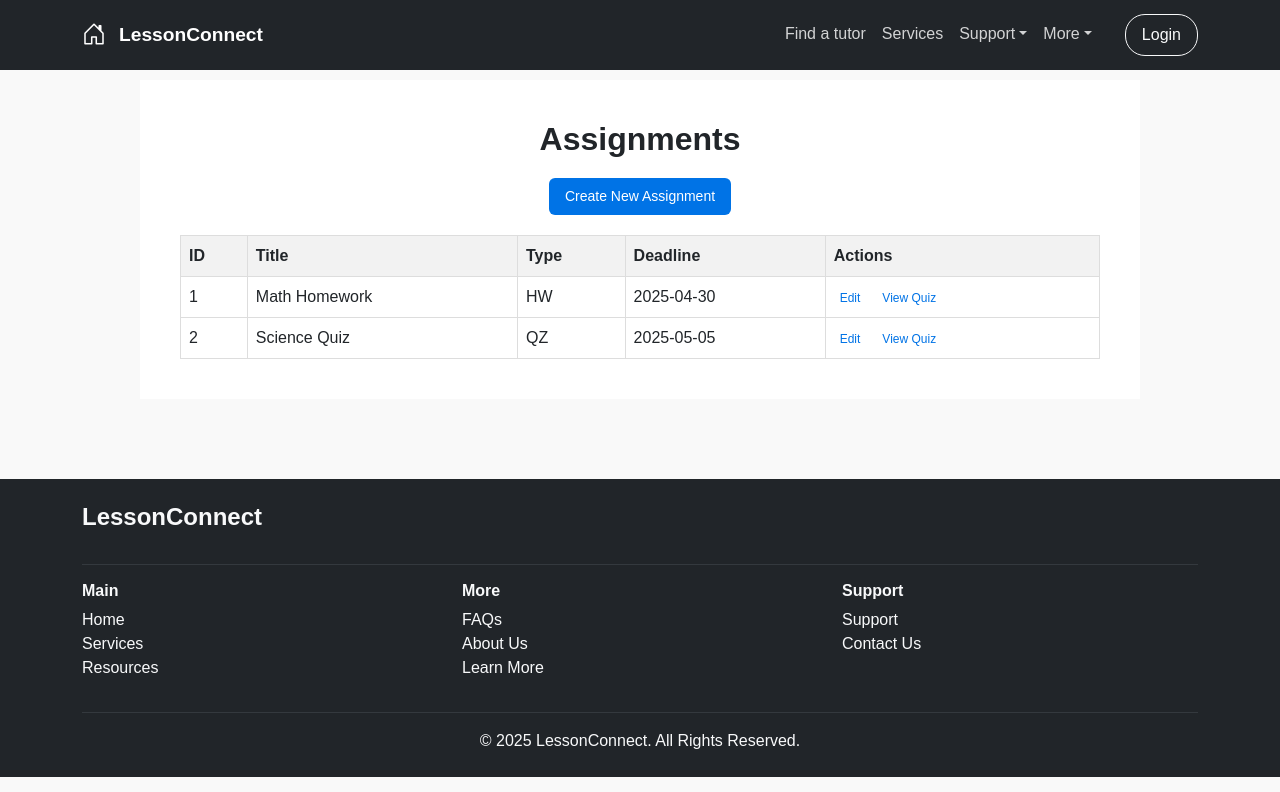
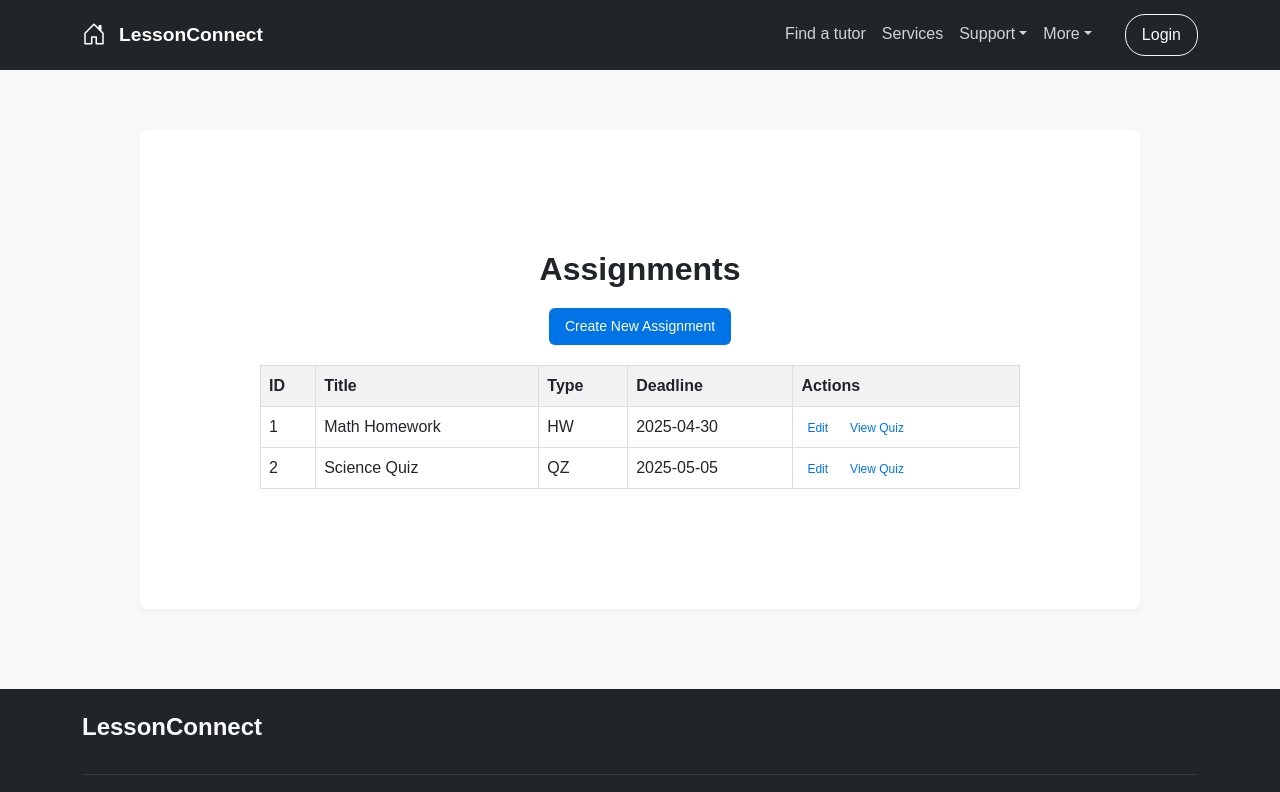
Before and after one commit to UNLV-CS472-672/2025-S-GROUP2-LessonConnect, a React (Vite) app in the folder frontend/: page /assignment_create in a window 1280 px wide. Shown: the top 792 px of the page. Built offline with nearby package versions, Linux system fonts and the light colour scheme.

Commit message:
fixed margins in the create assignment page.

```diff
--- a/frontend/src/Components/AssignmentCreate.jsx
+++ b/frontend/src/Components/AssignmentCreate.jsx
@@ -15,8 +15,8 @@ const AssignmentCreate = () => {
     ];
 
     const questions = [
-        { id: 1, type: 'MC', text: 'What is 2 + 2?', points: 1 },
-        { id: 2, type: 'SA', text: 'Define gravity.', points: 2 }
+        { id: 1, type: 'MC', text: 'What is 2 + 2?', points: 1, solution: 4 },
+        { id: 2, type: 'SA', text: 'Define gravity.', points: 2, solution: 'Ask Newton' },
     ];
 
     const handleAddChoice = () => {
@@ -144,6 +144,7 @@ const AssignmentCreate = () => {
                             <th className="assignment-create_label">Type</th>
                             <th className="assignment-create_label">Points</th>
                             <th className="assignment-create_label">Question</th>
+                            <th className="assignment-create_label">Solution</th>
                         </tr>
                         </thead>
                         <tbody>
@@ -153,6 +154,7 @@ const AssignmentCreate = () => {
                                 <td className="assignment-create_cell">{q.type}</td>
                                 <td className="assignment-create_cell">{q.points}</td>
                                 <td className="assignment-create_cell">{q.text}</td>
+                                <td className="assignment-create_cell">{q.solution}</td>
                             </tr>
                         ))}
                         </tbody>
--- a/frontend/src/Styles/AssignmentCreate.css
+++ b/frontend/src/Styles/AssignmentCreate.css
@@ -1,81 +1,92 @@
-/*.assignment-create_container {*/
-/*    font-family: Arial, sans-serif;*/
-/*    padding: 40px;*/
-/*    background-color: #fff;*/
-/*    margin: 140px;*/
-/*}*/
 
-/*.assignment-create_container .assignment-create_header {*/
-/*    font-size: 32px;*/
-/*    font-weight: bold;*/
-/*    margin-bottom: 20px;*/
-/*    text-align: center;*/
-/*}*/
+.assignment-create_container {
+    margin-top: 100px !important;
+    padding-top: 20px;
+}
+.assignment-create_container {
+    font-family: Arial, sans-serif;
+    padding: 40px;
+    background-color: #fff;
+    margin: 100px auto 40px;
+    max-width: 1100px;
+    border-radius: 8px;
+    box-shadow: 0 2px 8px rgba(0,0,0,0.05);
+    margin-top: 130px !important;
 
-/*.assignment-create_container .assignment-create_button-container {*/
-/*    margin-bottom: 20px;*/
-/*    text-align: center;*/
-/*}*/
+}
+.assignment-create_container .assignment-create_header {
+    font-size: 32px;
+    font-weight: bold;
+    margin-bottom: 20px;
+    text-align: center;
+}
 
-/*.assignment-create_container .assignment-create_button {*/
-/*    padding: 8px 16px;*/
-/*    margin: 0 10px;*/
-/*    font-size: 14px;*/
-/*    background-color: #0073e6;*/
-/*    color: white;*/
-/*    border: none;*/
-/*    border-radius: 6px;*/
-/*    cursor: pointer;*/
-/*}*/
+.assignment-create_container .assignment-create_button-container {
+    margin-bottom: 20px;
+    text-align: center;
+}
 
-/*.assignment-create_container .assignment-create_button:hover {*/
-/*    background-color: #005bb5;*/
-/*}*/
+.assignment-create_container .assignment-create_button {
+    padding: 8px 16px;
+    margin: 0 10px;
+    font-size: 14px;
+    background-color: #0073e6;
+    color: white;
+    border: none;
+    border-radius: 6px;
+    cursor: pointer;
+}
 
-/*.assignment-create_container .assignment-create_table {*/
-/*    width: 100%;*/
-/*    border-collapse: collapse;*/
-/*    margin-top: 20px;*/
-/*}*/
+.assignment-create_container .assignment-create_button:hover {
+    background-color: #005bb5;
+}
 
-/*.assignment-create_container .assignment-create_label {*/
-/*    background-color: #f2f2f2;*/
-/*    padding: 8px;*/
-/*    border: 1px solid #ddd;*/
-/*    text-align: left;*/
-/*}*/
+.assignment-create_container .assignment-create_table {
+    width: 100%;
+    border-collapse: collapse;
+    margin-top: 20px;
+}
 
-/*.assignment-create_container .assignment-create_cell {*/
-/*    padding: 8px;*/
-/*    border: 1px solid #ddd;*/
-/*}*/
+.assignment-create_container .assignment-create_label {
+    background-color: #f2f2f2;
+    padding: 8px;
+    border: 1px solid #ddd;
+    text-align: left;
+}
 
-/*.assignment-create_container .assignment-create_link {*/
-/*    background: none;*/
-/*    color: #0073e6;*/
-/*    border: none;*/
-/*    cursor: pointer;*/
-/*    font-size: 12px;*/
-/*}*/
+.assignment-create_container .assignment-create_cell {
+    padding: 8px;
+    border: 1px solid #ddd;
+}
 
-/*.assignment-create_container .assignment-create_form {*/
-/*    max-width: 600px;*/
-/*    margin: 0 auto;*/
-/*}*/
+.assignment-create_container .assignment-create_link {
+    background: none;
+    color: #0073e6;
+    border: none;
+    cursor: pointer;
+    font-size: 12px;
+    margin-right: 10px;
+}
 
-/*.assignment-create_container .assignment-create_input {*/
-/*    width: 100%;*/
-/*    padding: 10px;*/
-/*    margin-bottom: 15px;*/
-/*    border: 1px solid #ccc;*/
-/*    border-radius: 6px;*/
-/*    font-size: 14px;*/
-/*}*/
+.assignment-create_container .assignment-create_form {
+    max-width: 600px;
+    margin: 0 auto;
+}
+
+.assignment-create_container .assignment-create_input {
+    width: 100%;
+    padding: 10px;
+    margin-bottom: 15px;
+    border: 1px solid #ccc;
+    border-radius: 6px;
+    font-size: 14px;
+    box-sizing: border-box;
+}
 
 
 .assignment-create_container {
     font-family: Arial, sans-serif;
-    padding: 40px;
+    padding: 120px;
     background-color: #fff;
     margin: 80px auto;
     max-width: 1000px;
```
